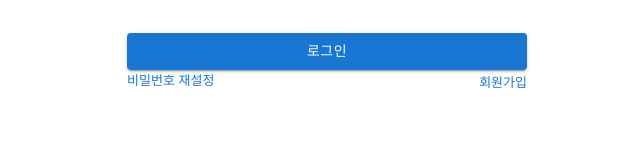
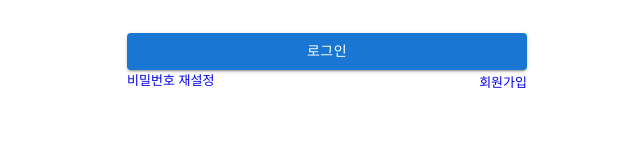
Before and after one commit to kasterra/16_ActionForGreen, a React (Create React App) app: page /login in a window 1280 px wide. Shown: the part 505-665 px from the top of the page, without its empty margins (313-953 px from the left). Built offline with nearby package versions, Linux system fonts and the light colour scheme.

Commit message:
Sign-up bugfix

```diff
--- a/src/components/AxiosAPI/signupAPI.jsx
+++ b/src/components/AxiosAPI/signupAPI.jsx
@@ -23,13 +23,10 @@ let json = JSON.stringify({
 console.log(json);
 
 axios.post('https://identitytoolkit.googleapis.com/v1/accounts:signUp?key=AIzaSyAr7uawUtRkM5YzG7w1W3nI96SYluf0gXQ',
-    json,
-
-
-
-)
+    json,{headers: {"Content-Type": 'application/json',},})
 .then(function(response) {
     console.log(response);
+    console.log("성공");
 })
 .catch(function(error) {
     console.log(error);
--- a/src/components/screen/login.jsx
+++ b/src/components/screen/login.jsx
@@ -6,7 +6,7 @@ import Checkbox from '@mui/material/Checkbox';
 import FormGroup from '@mui/material/FormGroup';
 import FormControlLabel from '@mui/material/FormControlLabel';
 import logo from 'assets/logo.png';
-
+import {Link} from 'react-router-dom';
 
 const signup = () =>
 {
@@ -24,8 +24,8 @@ const signup = () =>
         </FormGroup>
         <Button variant="contained" sx={{mt:10}}>로그인</Button>
 
-        <ResetPwdLbl>비밀번호 재설정</ResetPwdLbl>
-    <SignUpLbl>회원가입</SignUpLbl>
+        <ResetPwdLbl><StyledLink to="./findpw">비밀번호 재설정</StyledLink></ResetPwdLbl>
+    <SignUpLbl><StyledLink to="./signup">회원가입</StyledLink></SignUpLbl>
     </Maindiv>
 
     <Copyright>Copyright @ GDSC Hackathon Team</Copyright>
@@ -91,5 +91,13 @@ color: #1976D2;
 font-size: small;
 margin-top: -17px;
 `
+const StyledLink = styled(Link)`
+    text-decoration: none;
+
+    &:focus, &:hover, &:visited, &:link, &:active {
+        text-decoration: none;
+    }
+`;
+
 
 export default signup;
--- a/src/components/screen/settings.jsx
+++ b/src/components/screen/settings.jsx
@@ -3,7 +3,7 @@ import TextField from '@mui/material/TextField';
 import Button from '@mui/material/Button';
 import Switch from '@mui/material/Switch';
 import styled from 'styled-components';
-
+import {Link} from 'react-router-dom';
 
 const signup = () =>
 {
@@ -20,7 +20,9 @@ const signup = () =>
 
         <Buttonwrap>
         <Button variant="contained" sx={{mt: 10, mr:10}}>설정 완료</Button>
+        <StyledLink to="./dashboard">
         <Button variant="outlined" sx={{mt: 10, ml:10}}> 취소</Button>
+        </StyledLink>
         </Buttonwrap>
     </Maindiv>
 
@@ -80,4 +82,13 @@ float: center;
 text-align: center;
 
 `
+
+const StyledLink = styled(Link)`
+    text-decoration: none;
+
+    &:focus, &:hover, &:visited, &:link, &:active {
+        text-decoration: none;
+    }
+`;
+
 export default signup;
--- a/src/components/screen/signup.jsx
+++ b/src/components/screen/signup.jsx
@@ -32,10 +32,10 @@ const signup = () =>
         <TextField variant="outlined" label="IoT Serial" sx={{mt:2, mb:2}} />
 
         <Button variant="contained" onClick={() => {
-            if(signupAPI({"email":this.state.email, "password": this.state.password})===false)
+            if(signupAPI({"email":"IDabc@abc.com", "password":"adde(**&333"})===false)
             {
                 alert("회원가입에 성공하였습니다. 로그인해 주세요.");
-                location.href="./login";
+                //location.href="./login";
             }
             else{
                 alert("회원가입에 실패하였습니다.");
```
